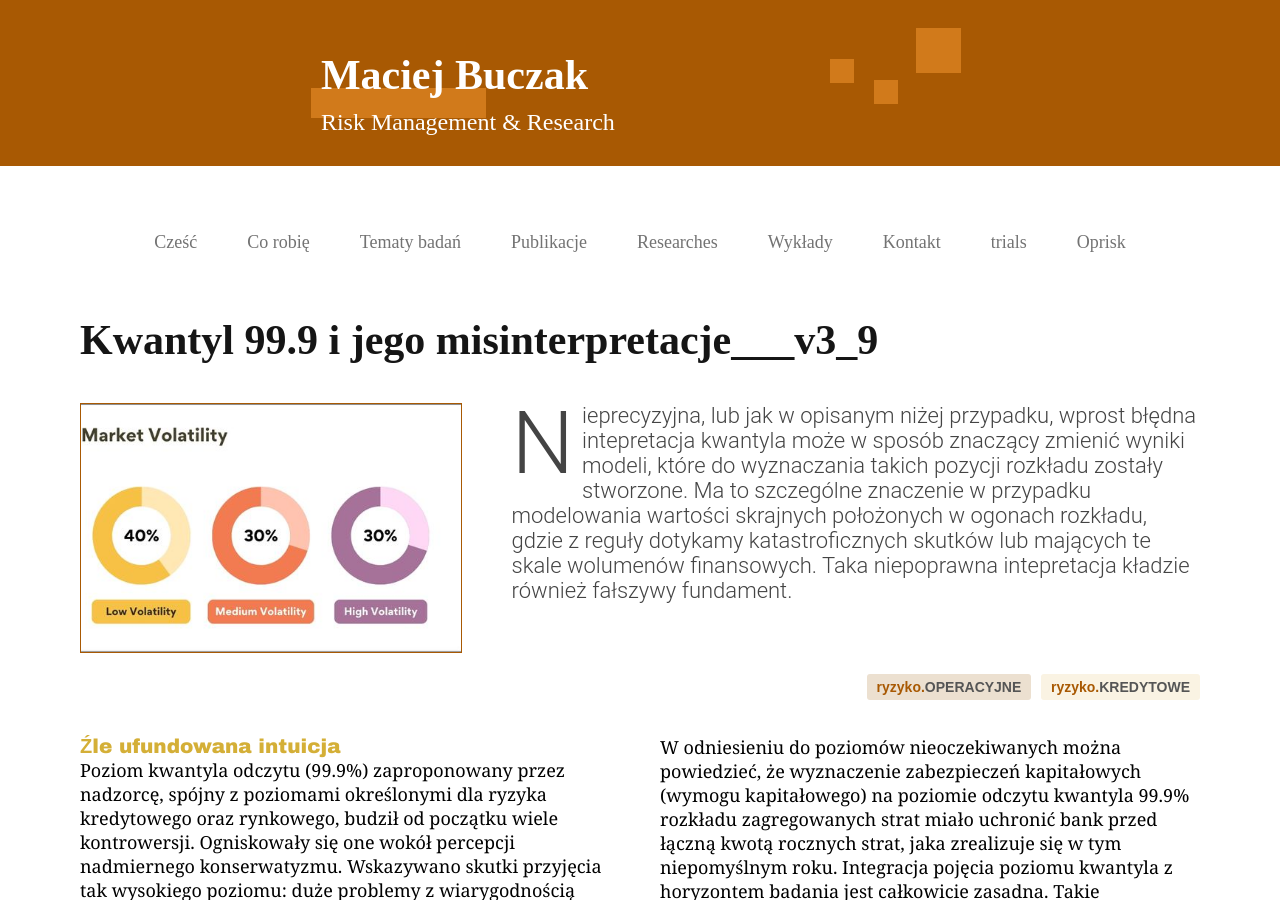
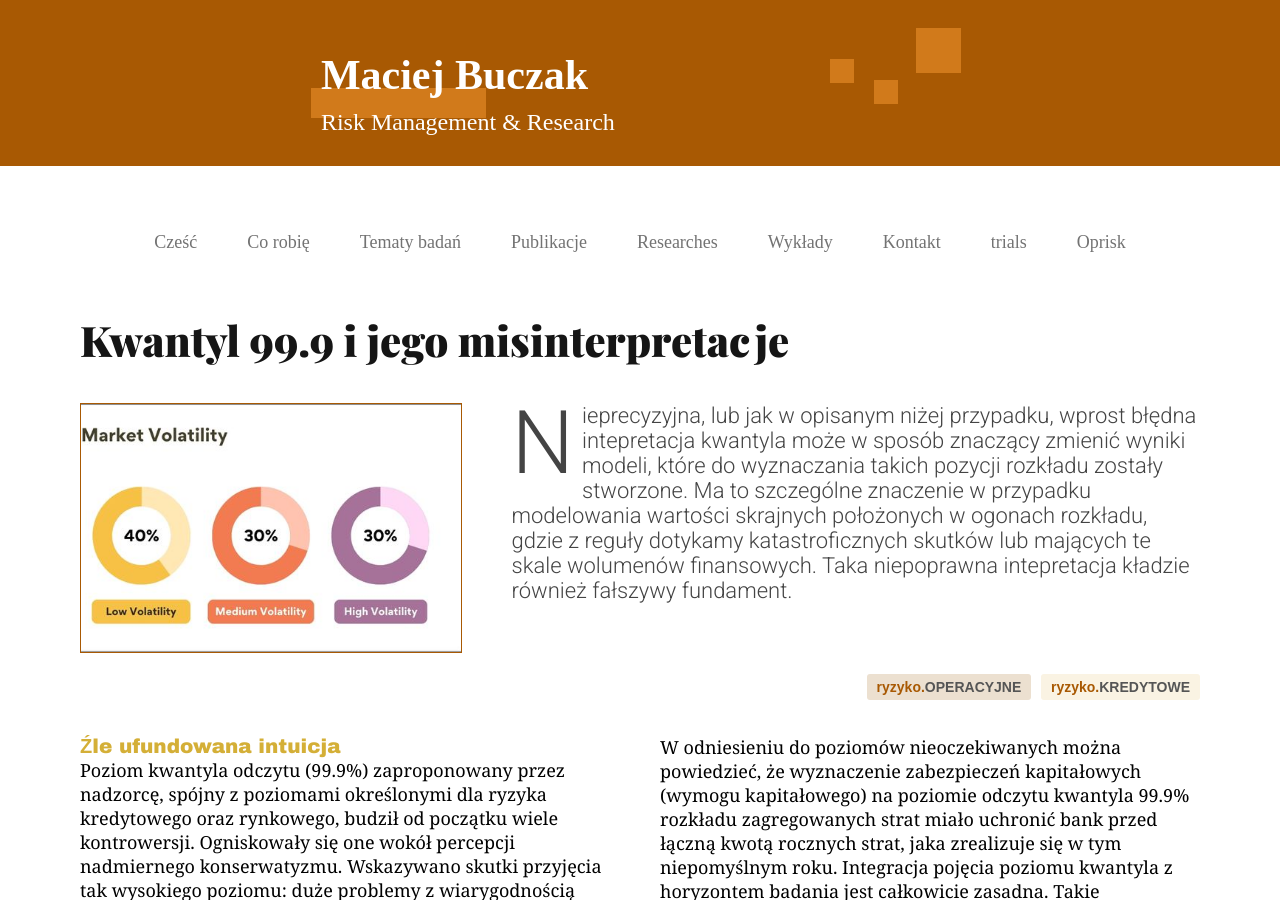
Before and after one commit to MaciejBuczak/risk-research, a Jekyll site: the page built from art-oprisk-kw999_v3_9.md, in a window 1280 px wide and 900 px high. Built offline with Jekyll 4.4.1, drawn with Linux system fonts in a browser that asks for light colours.

Commit message:
Update art-oprisk-kw999-layout_v3_9.html

```diff
--- a/_layouts/art-oprisk-kw999-layout_v3_9.html
+++ b/_layouts/art-oprisk-kw999-layout_v3_9.html
@@ -5,7 +5,7 @@
   <meta http-equiv="X-UA-Compatible" content="IE=edge">
   <meta name="viewport" content="width=device-width,maximum-scale=2">
   <link rel="stylesheet" type="text/css" media="screen" href="{{ '/assets/css/style.css?v=' | append: site.github.build_revision | relative_url }}">
-  <link href="https://fonts.googleapis.com/css2?family=Caveat:wght@400;700&family=Dancing+Script:wght@400;700&family=Indie+Flower&family=Shadows+Into+Light&family=Satisfy&display=swap" rel="stylesheet">
+  <link href="https://fonts.googleapis.com/css2?family=Caveat:wght@400;700&family=Dancing+Script:wght@400;700&family=Indie+Flower&family=Shadows+Into+Light&family=Satisfy&family=Playfair+Display:wght@700;900&family=Source+Sans+Pro:wght@300;400;600&family=Roboto:wght@300;400;500&family=Montserrat:wght@400;600;800&display=swap" rel="stylesheet">
 {% seo %}
   {% include head-custom.html %}
   <style>
@@ -864,7 +864,7 @@
       <div class="ryzmod-container">
         <!-- Główny nagłówek -->
         <div class="ryzmod-header">
-          <div class="ryzmod-header-text">Kwantyl 99.9 i jego misinterpretacje___v3_9</div>
+          <div class="ryzmod-header-text">Kwantyl 99.9 i jego misinterpretacje</div>
         </div>
 
 
```
